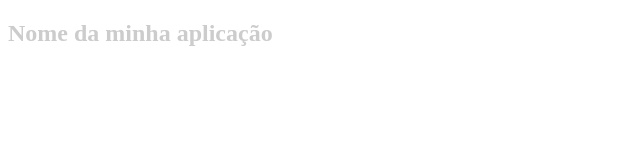
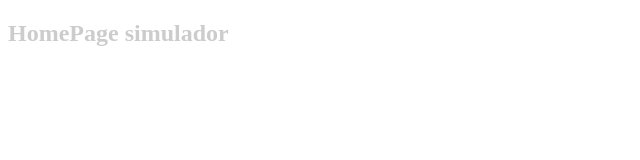
Before and after one commit to devboost-2021-2/frontend, a React (Create React App) app: page / in a window 1280 px wide. Shown: the top 160 px of the page, without its empty margins (0-640 px from the left). Built offline with nearby package versions, Linux system fonts and the light colour scheme.

Commit message:
Change homepage's title
Signed-off-by: Gabriel Mota <gabrielfmota134@gmail.com>

```diff
--- a/src/pages/Home/index.js
+++ b/src/pages/Home/index.js
@@ -4,7 +4,7 @@ function Home() {
   return (
     <div>
       <nav>
-        <h1>Nome da minha aplicação</h1>
+        <h1>HomePage simulador</h1>
       </nav>
     </div>
   );
```
